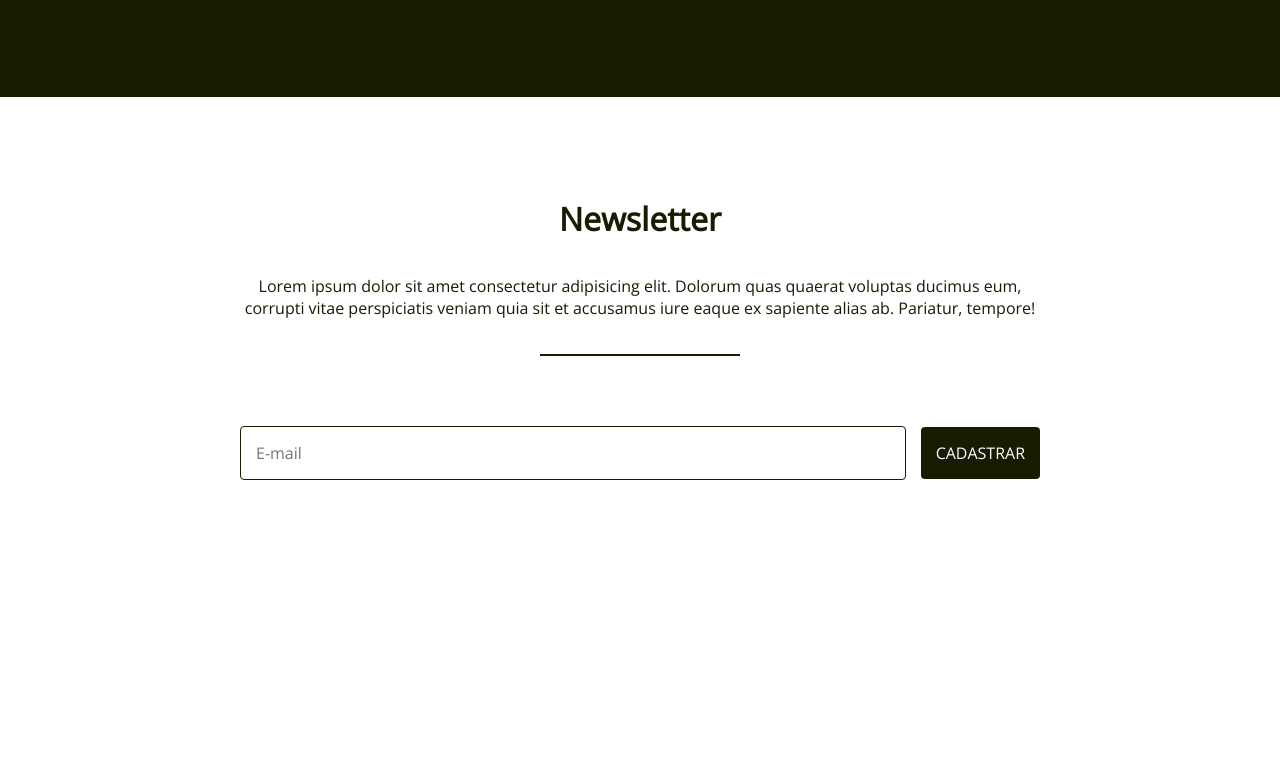
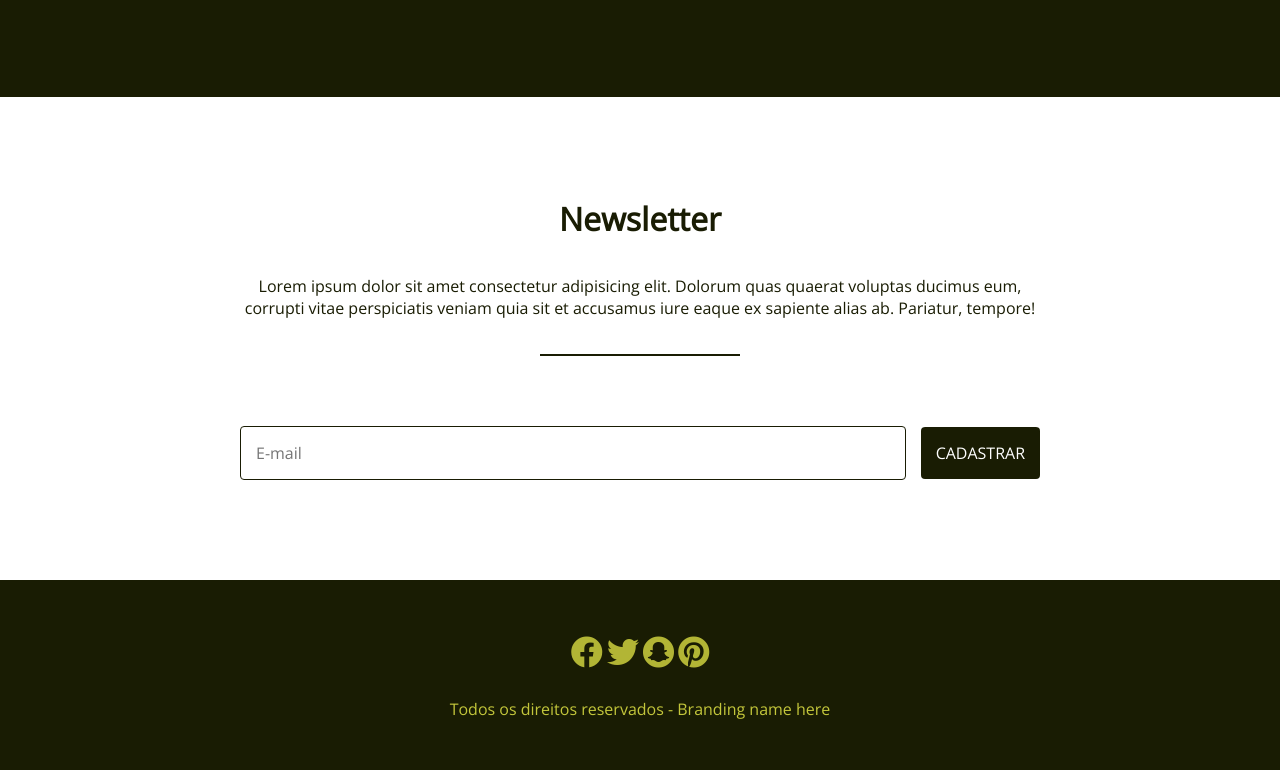
Before and after one commit to ryanlucaslemos/curso-flexbox, a plain HTML site: page index.html in a window 1280 px wide. Shown: the part 2621-3391 px from the top of the page. Before the commit the page ends 3201 px from the top, so only its background shows below. Drawn offline with nearby package versions, Linux system fonts and the light colour scheme.

Commit message:
Inclui o footer da landing page

```diff
--- a/css/style.css
+++ b/css/style.css
@@ -301,3 +301,36 @@ header li:last-child {
         margin-bottom: 15px;
     }
 }
+
+/* FOOTER */
+
+footer {
+    display: flex;
+    flex-direction: column;
+    background-color: #191c03;
+    padding: 50px 0;
+    align-items: center;
+}
+
+footer ul {
+    display: flex;
+    margin-bottom: 25px;
+}
+
+footer ul li {
+    margin-right: 10px;
+}
+
+footer ul li:last-child {
+    margin-right: 0;
+}
+
+footer ul li a {
+    color: #c3c63b;
+    font-size: 2rem;
+}
+
+footer p {
+    color: #c3c63b;
+    text-align: center;
+}
--- a/index.html
+++ b/index.html
@@ -92,6 +92,18 @@
         </form>
     </section>
 
+    <footer>
+        <ul>
+            <li>
+                <a href=""> <i class="fab fa-facebook"></i></a>
+                <a href=""> <i class="fab fa-twitter"></i></a>
+                <a href=""> <i class="fab fa-snapchat"></i></a>
+                <a href=""> <i class="fab fa-pinterest"></i></a>
+            </li>
+        </ul>
+        <p>Todos os direitos reservados - Branding name here</p>
+    </footer>
+
 </body>
 
 </html>
```
